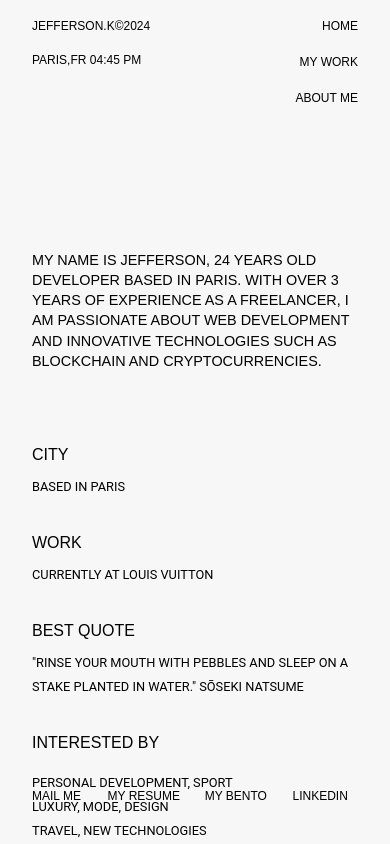
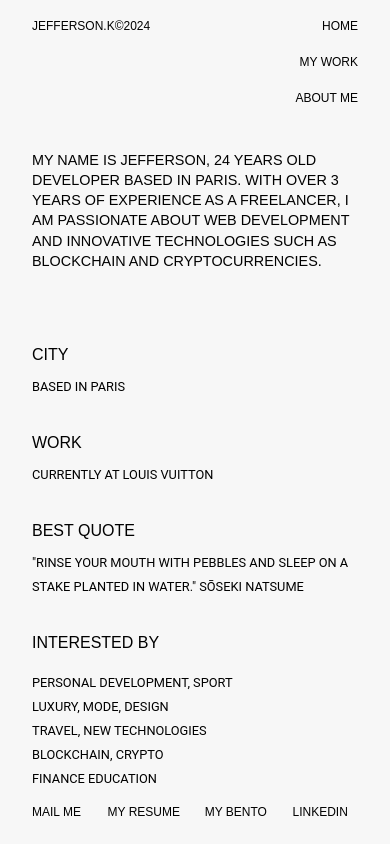
Before and after one commit to Jeff-Erson44/portfolio2024, a React (Vite) app: page /about in a window 390 px wide. Shown: the top 844 px of the page. Built offline with nearby package versions, Linux system fonts and the light colour scheme; no server answers; the HTML template or start-up script is replaced by a standard one; a web font is replaced by a local one.

Commit message:
Update styles for Footer, Navbar, ProjectPreview, and About pages

```diff
--- a/src/components/Molecules/Footer/_Footer.scss
+++ b/src/components/Molecules/Footer/_Footer.scss
@@ -6,7 +6,6 @@
     position: fixed;
     bottom: 0;
     width: calc(100% - $m32*4);
-    padding: $m16 0;
     will-change: auto;
     animation-delay: 2s;
     @include link;
@@ -39,6 +38,7 @@
     .footer{
         justify-content: center;
         width: calc(100% - $m32*2);
+        background: $background;
         ul:last-child{
             display: none;
         }
--- a/src/components/Molecules/Navbar/_Navbar.scss
+++ b/src/components/Molecules/Navbar/_Navbar.scss
@@ -17,7 +17,7 @@
 @media screen and (max-width: 768px) {
     .navbar {
         width: calc(100% - $m32*2);
-        background: none;
+        background: $background;
     }
 
 }
--- a/src/components/Organisms/ProjectPreview/_ProjectPreview.scss
+++ b/src/components/Organisms/ProjectPreview/_ProjectPreview.scss
@@ -30,6 +30,9 @@
         display: flex;
         gap: 20px;
         overflow: hidden;
+        &::-webkit-scrollbar {
+            width: 0; /* Safari et Chrome */
+        }
         img{
             width: 180px;
             height: 180px;
--- a/src/pages/About/_About.scss
+++ b/src/pages/About/_About.scss
@@ -39,7 +39,7 @@
 
     @media screen and (max-width: 768px){
         .title__about{
-            margin: calc($m100*2.5) 0 $m64;
+            margin: $m150 0 $m64;
             grid-column: 1/-1;
         }
         .about{
--- a/src/styles/_reset.scss
+++ b/src/styles/_reset.scss
@@ -31,7 +31,13 @@
     user-select: none;
 	background-color: hsl(0, 0%, 97%);
 	overflow-x: hidden;
+	scrollbar-width: none; /* Firefox */
+    -ms-overflow-style: none; /* Internet Explorer et Edge */
+	&::-webkit-scrollbar {
+		width: 0; /* Safari et Chrome */
+	}
 }
+
 ol, ul {
 	list-style: none;
 }
@@ -51,7 +57,7 @@
     text-decoration: none;
     color: black;
     &:visited{
-        color: black;
+        color: black!important;
     }
 }
 button{
```
